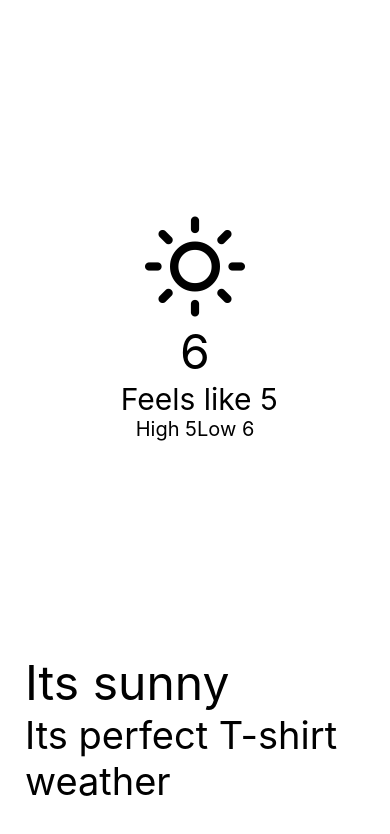
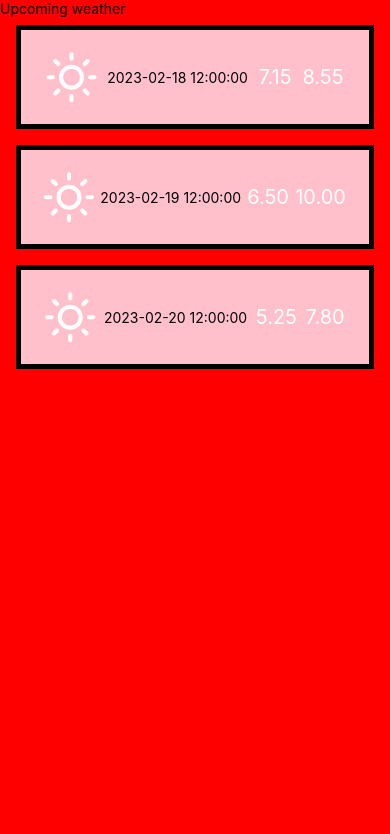
Before and after one commit to Asim-Shah-2004/Weather-App, a React Native app: screen / in a window 390 px wide. Shown: the top 834 px of the page. Built offline with nearby package versions, Linux system fonts and the light colour scheme.

Commit message:
implemented flat lists

```diff
--- a/App.js
+++ b/App.js
@@ -1,11 +1,11 @@
 import React from "react";
 import { View, StyleSheet } from "react-native";
 import  CurrentWeather  from "./src/components/currentWeather.js";
-
+import UpcommingWeather from "./src/components/upcommingWeather.js";
 const App = () => {
   return (
     <View style={styles.container}>
-      <CurrentWeather />
+      <UpcommingWeather />
     </View>
   );
 };
--- a/app.json
+++ b/app.json
@@ -21,7 +21,8 @@
       "adaptiveIcon": {
         "foregroundImage": "./assets/adaptive-icon.png",
         "backgroundColor": "#ffffff"
-      }
+      },
+      "package": "com.anonymous.weatherapp2"
     },
     "web": {
       "favicon": "./assets/favicon.png"
--- a/package.json
+++ b/package.json
@@ -4,8 +4,8 @@
   "main": "node_modules/expo/AppEntry.js",
   "scripts": {
     "start": "expo start",
-    "android": "expo start --android",
-    "ios": "expo start --ios",
+    "android": "expo run:android",
+    "ios": "expo run:ios",
     "web": "expo start --web"
   },
   "dependencies": {
--- a/src/components/currentWeather.js
+++ b/src/components/currentWeather.js
@@ -9,7 +9,7 @@
       <View style={styles.container}>
         <Feather name="sun" size={100} color="black" />
         <Text style={styles.temp}>6</Text>
-        <Text style={styles.feels}> Feels like 5</Text>
+        <Text style={styles.feels}> Feels like 8</Text>
         <View style={styles.HighLowWrapper}>
           <Text style={styles.HighLow}>High 5</Text>
           <Text style={styles.HighLow}>Low 6</Text>
@@ -28,7 +28,7 @@
 const styles = StyleSheet.create({
   wrapper: {
     flex: 1,
-    backgroundColor: 'dark grey'
+    backgroundColor: 'pink'
   },
   container: {
     flex: 1,
--- /dev/null
+++ b/src/components/upcommingWeather.js
@@ -0,0 +1,89 @@
+import React from "react";
+import { SafeAreaView, Text, FlatList, StyleSheet, View ,StatusBar } from "react-native";
+import { Feather } from '@expo/vector-icons';
+
+const DATA = [
+    {
+        dt_txt: "2023-02-18 12:00:00",
+        main: {
+            temp_max: '8.55',
+            temp_min: '7.15'
+        },
+        weather: {
+            main: 'clear'
+        }
+    },
+    {
+        dt_txt: "2023-02-19 12:00:00",
+        main: {
+            temp_max: '10.00',
+            temp_min: '6.50'
+        },
+        weather: {
+            main: 'cloudy'
+        }
+    },
+    {
+        dt_txt: "2023-02-20 12:00:00",
+        main: {
+            temp_max: '7.80',
+            temp_min: '5.25'
+        },
+        weather: {
+            main: 'rainy'
+        }
+    }
+];
+
+const Item = (props) => {
+    const { dt_txt, min, max } = props;
+    return (
+        <View style={styles.item}>
+            <Feather name={'sun'} size={50} color={'white'} />
+            <Text>{dt_txt}</Text>
+            <Text style={styles.temp}>{min}</Text>
+            <Text style={styles.temp}>{max}</Text>
+        </View>
+    );
+};
+
+const UpcomingWeather = () => {
+    const renderItem = ({ item }) => {
+        return <Item dt_txt={item.dt_txt} min={item.main.temp_min} max={item.main.temp_max} />;
+    };
+
+    return (
+        <SafeAreaView style={styles.container}>
+            <Text>Upcoming weather</Text>
+            <FlatList
+                data={DATA}
+                renderItem={renderItem}
+                keyExtractor={(item) => item.dt_txt}
+            />
+        </SafeAreaView>
+    );
+};
+
+const styles = StyleSheet.create({
+    container: {
+        flex: 1,
+        marginTop : StatusBar.currentHeight || 0,
+        backgroundColor:'red'
+    },
+    item:{
+        backgroundColor:'pink',
+        padding:20,
+        marginVertical:8,
+        marginHorizontal: 16,
+        flexDirection:'row',
+        justifyContent:'space-around',
+        alignItems:'center',
+        borderWidth: 5,
+    },
+    temp:{
+        color:'white',
+        fontSize:20
+    }
+});
+
+export default UpcomingWeather;
```
Also changed, not shown: 43 other files (tests, documents, lock files or other folders).
